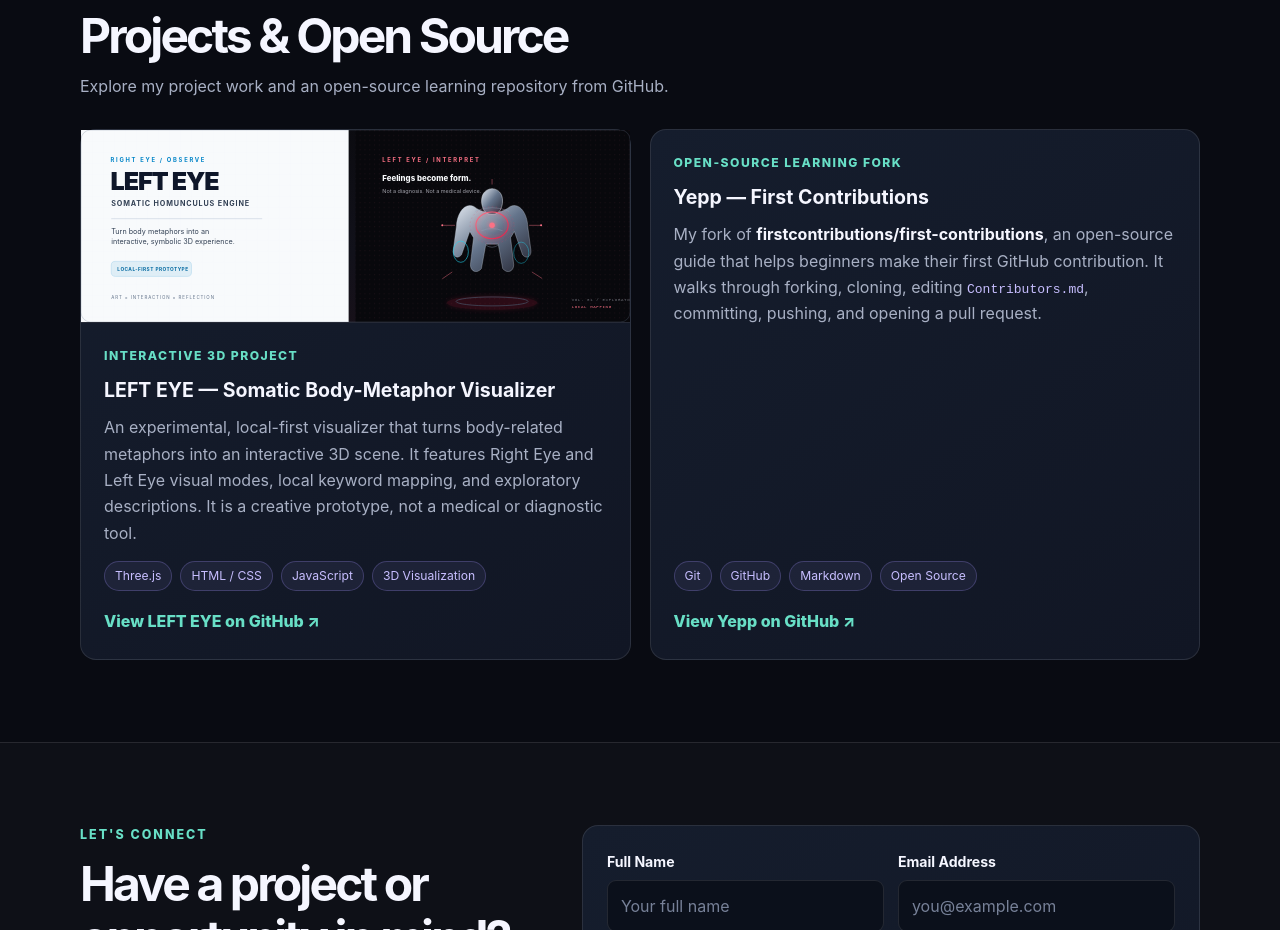
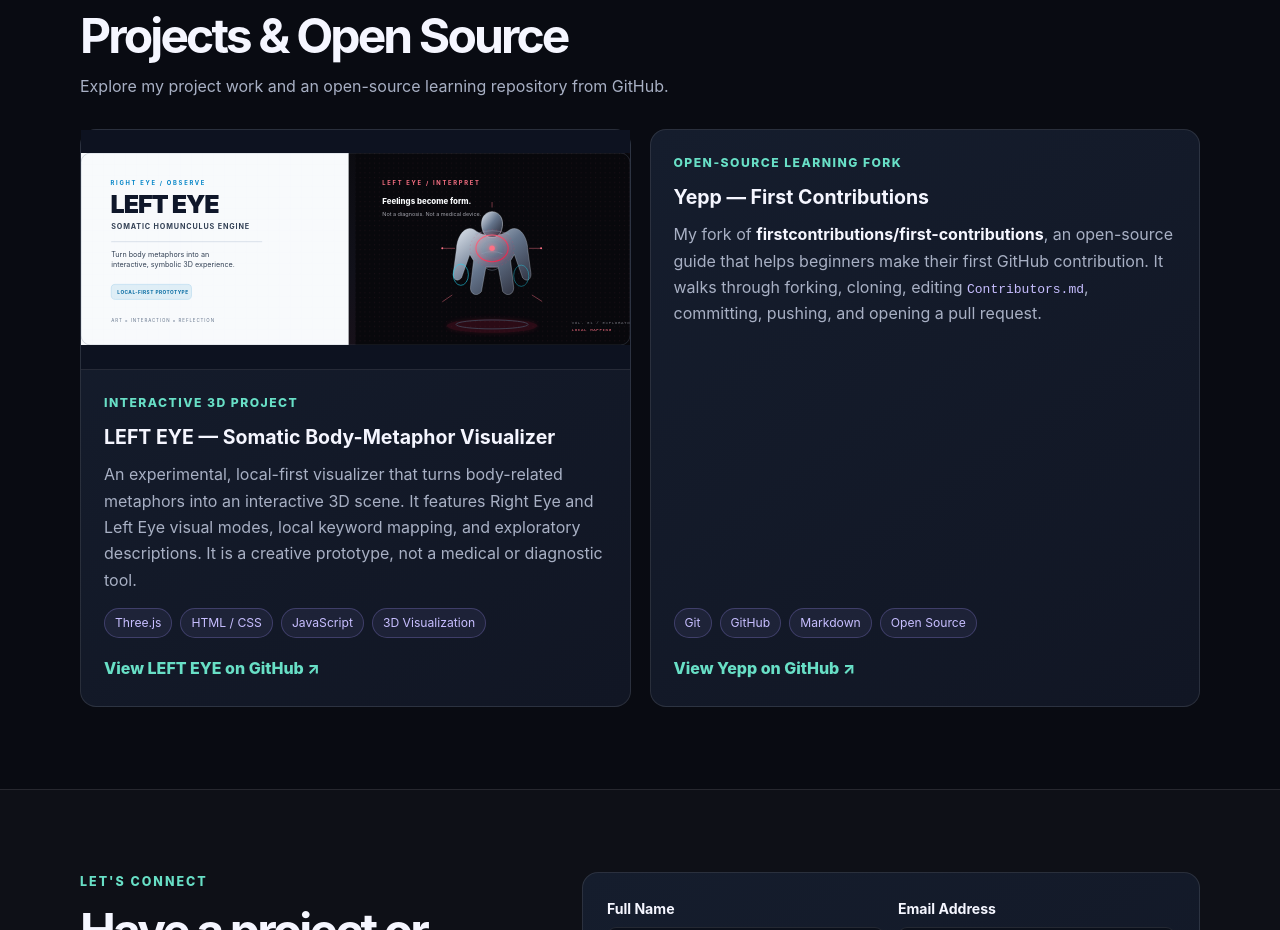
Before and after one commit to RajMetry/Portfolio, a plain HTML site: page index.html in a window 1280 px wide. Shown: the part 2242-3172 px from the top of the page. Drawn offline with Linux system fonts and the light colour scheme.

Commit message:
Fit full LEFT EYE banner inside project card without zoom

```diff
--- a/index.html
+++ b/index.html
@@ -67,7 +67,7 @@
     <div class="section-heading"><p class="eyebrow">Selected work</p><h2>Projects &amp; Open Source</h2><p class="section-subtitle">Explore my project work and an open-source learning repository from GitHub.</p></div>
     <div class="projects-grid">
       <article class="project-card">
-        <a class="project-image-link" href="https://github.com/RajMetry/left-eye-homunculus" target="_blank" rel="noopener noreferrer" aria-label="Open LEFT EYE GitHub repository"><img class="project-image" src="./images/left-eye-banner.svg" alt="LEFT EYE project banner" width="1600" height="560" loading="lazy" decoding="async"></a>
+        <a class="project-image-link" href="https://github.com/RajMetry/left-eye-homunculus" target="_blank" rel="noopener noreferrer" aria-label="Open LEFT EYE GitHub repository"><img class="project-image" src="./images/left-eye-banner.svg" alt="LEFT EYE project banner" width="1600" height="560" loading="lazy" decoding="async" style="display:block;width:100%;height:100%;max-height:none;object-fit:contain;object-position:center;transform:none"></a>
         <div class="project-content"><p class="project-type">Interactive 3D project</p><h3>LEFT EYE — Somatic Body-Metaphor Visualizer</h3><p>An experimental, local-first visualizer that turns body-related metaphors into an interactive 3D scene. It features Right Eye and Left Eye visual modes, local keyword mapping, and exploratory descriptions. It is a creative prototype, not a medical or diagnostic tool.</p><div class="tags"><span>Three.js</span><span>HTML / CSS</span><span>JavaScript</span><span>3D Visualization</span></div><a class="text-link" href="https://github.com/RajMetry/left-eye-homunculus" target="_blank" rel="noopener noreferrer">View LEFT EYE on GitHub ↗</a></div>
       </article>
       <article class="project-card">
--- a/style.css
+++ b/style.css
@@ -407,9 +407,8 @@ h1 span {
 .project-image-link {
   display:block;
   width:100%;
-  height:auto;
-  aspect-ratio:auto;
-  overflow:visible;
+  aspect-ratio:16/7;
+  overflow:hidden;
   border-bottom:1px solid var(--line);
   background:#0d1220
 }
@@ -417,13 +416,12 @@ h1 span {
 .project-image {
   display:block;
   width:100%;
-  max-width:100%;
-  height:auto !important;
+  height:100%;
   max-height:none;
   aspect-ratio:auto;
-  object-fit:unset;
+  object-fit:contain;
   object-position:center;
-  transform:none !important;
+  transform:none;
   transition:none
 }
 
```
